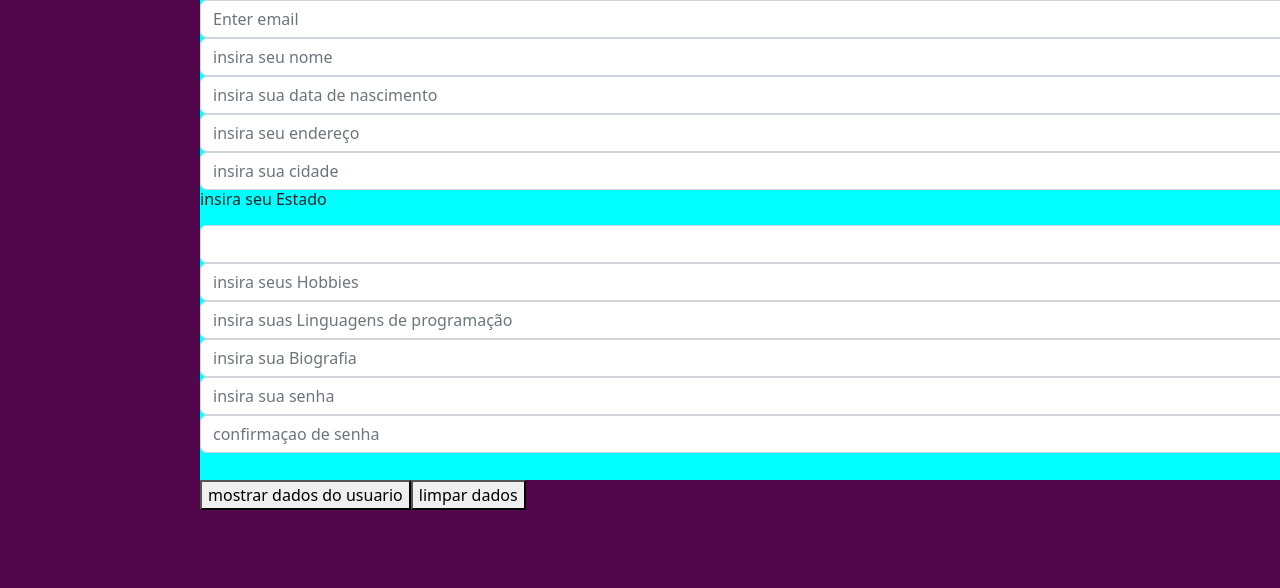
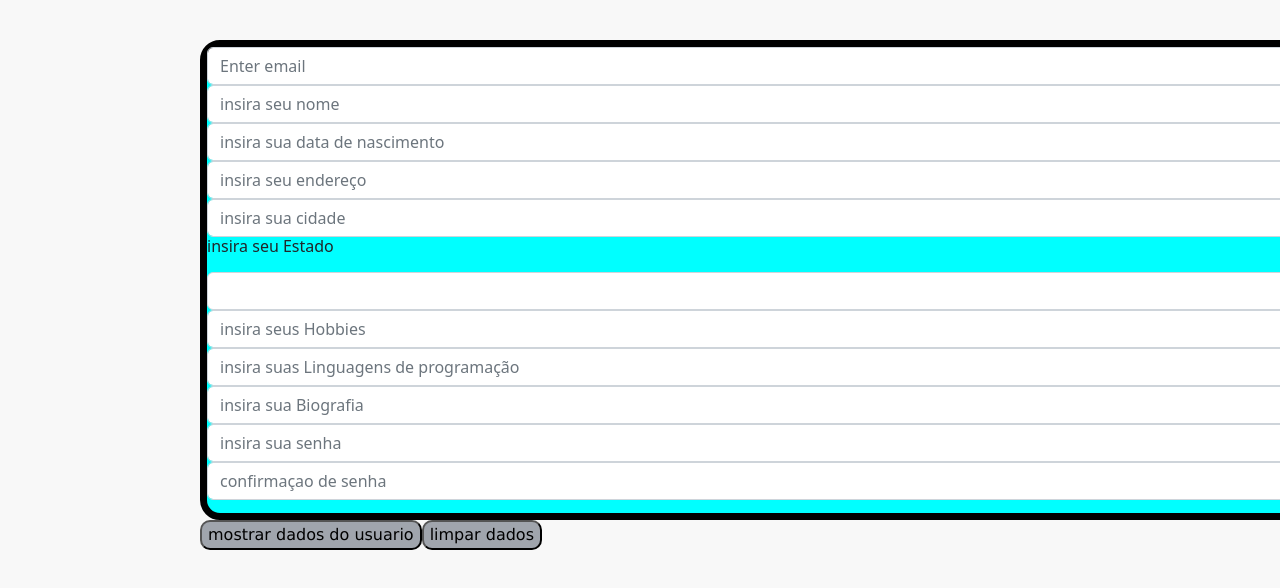
Before and after one commit to deivid1801/TrabalhoPI, a Vue app: page / in a window 1280 px wide. Shown: the top 588 px of the page. Built offline with nearby package versions, Linux system fonts and the light colour scheme.

Commit message:
Atualização

```diff
--- a/index.html
+++ b/index.html
@@ -6,7 +6,7 @@
     <meta name="viewport" content="width=device-width, initial-scale=1.0">
     <title>Vite App</title>
   </head>
-  <body style="background-color: rgb(82, 6, 75);">
+  <body style="background-color: rgb(248, 248, 248);">
     <div id="app"></div>
     <script type="module" src="/src/main.js"></script>
   </body>
--- a/src/App.vue
+++ b/src/App.vue
@@ -122,13 +122,25 @@ function limpardados (){
   height: 480px;
   margin-left: 200px;
   background-color: aqua;
+  margin-top: 40px;
+  border: 7px solid black;
+  border-radius: 20px;
 }
 .bot1{
   margin-left: 200px;
+  background-color: rgb(160, 165, 173);
+  border-radius: 10px;
+  font-family: Verdana, Geneva, Tahoma, sans-serif;
+
+}
+.bot2{
+  background-color: rgb(160, 165, 173);
+  border-radius: 10px;
+  font-family: Verdana, Geneva, Tahoma, sans-serif;
 }
 .dados{
   margin-left: 200px;
-  background-color:aqua;
+  background-color:rgb(187, 231, 231);
   margin-right: 130px;
 }
 .form-control{
```
